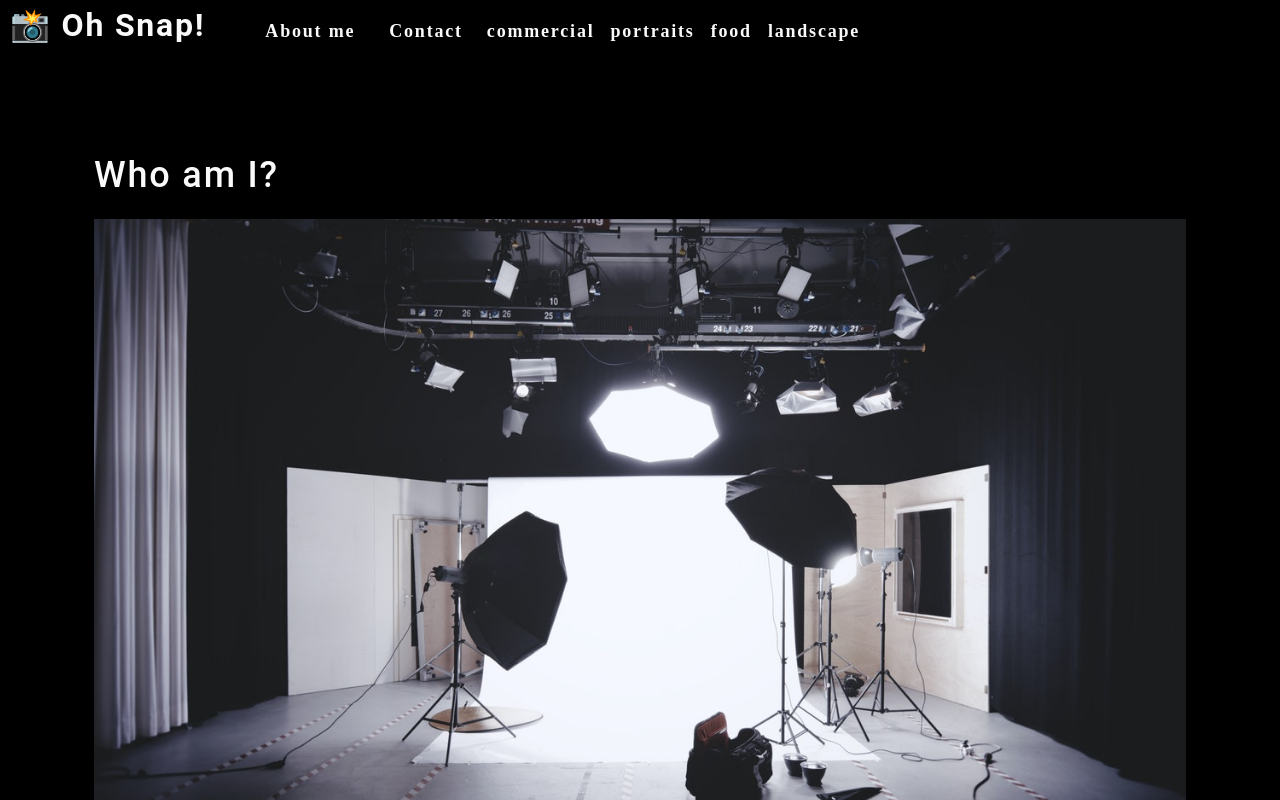
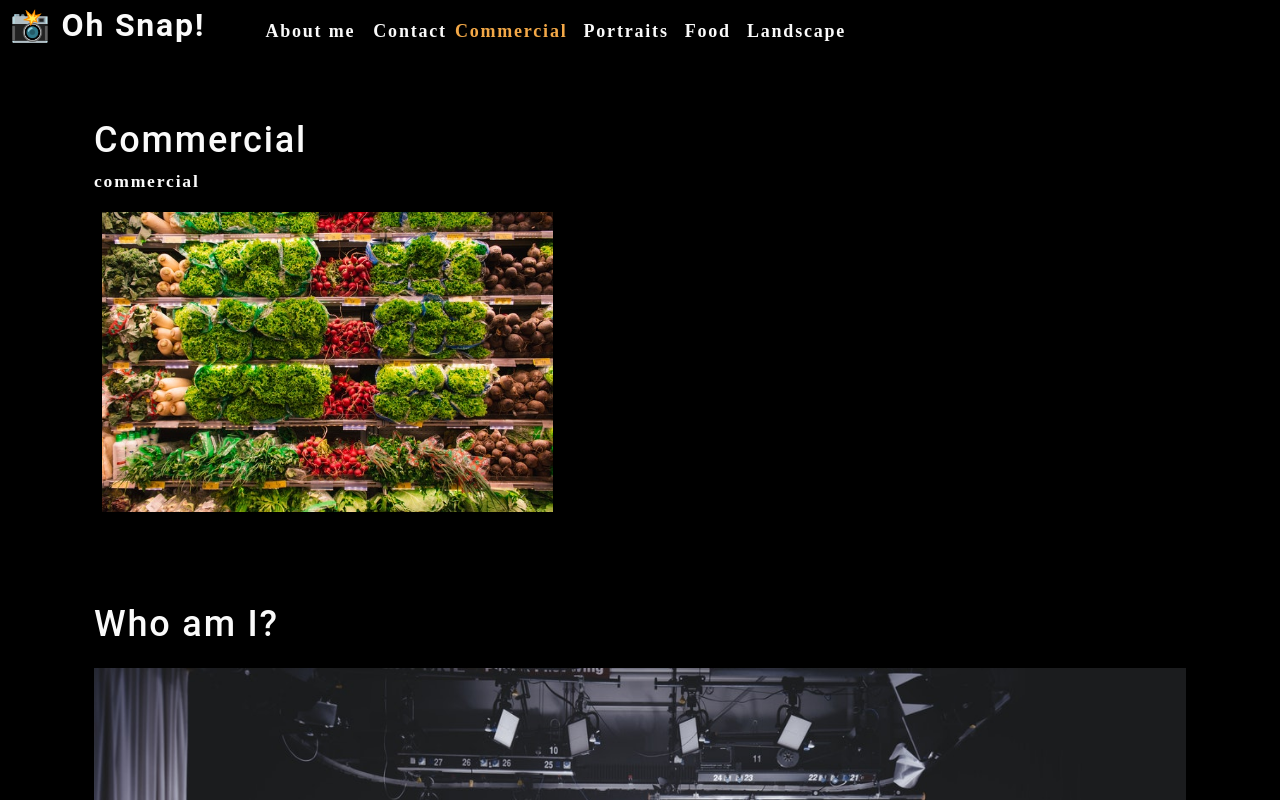
Before and after one commit to Ortaylo/photo-port, a React (Create React App) app: page / in a window 1280 px wide. Shown: the top 800 px of the page. Built offline with nearby package versions, Linux system fonts and the light colour scheme.

Commit message:
gallery states created

```diff
--- a/src/App.js
+++ b/src/App.js
@@ -1,14 +1,33 @@
-import React from 'react';
+import React, { useState } from 'react';
+import Nav from './components/Nav';
 import About from './components/About';
-import Nav from './components/Nav';
-import './App.css';
+import Gallery from './components/Gallery';
 
 function App() {
+  const [categories] = useState([
+    {
+      name: 'commercial',
+      description: 'Photos of grocery stores, food trucks, and other commercial projects',
+    },
+    { name: 'portraits', description: 'Portraits of people in my life' },
+    { name: 'food', description: 'Delicious delicacies' },
+    { name: 'landscape', description: 'Fields, farmhouses, waterfalls, and the beauty of nature' },
+  ]);
+
+  const [currentCategory, setCurrentCategory] = useState(categories[0]);
+
   return (
     <div>
-      <Nav/>
+      <Nav
+        categories={categories}
+        setCurrentCategory={setCurrentCategory}
+        currentCategory={currentCategory}
+      ></Nav>
       <main>
-        <About/>
+        <div>
+          <Gallery></Gallery>
+          <About></About>
+        </div>
       </main>
     </div>
   );
--- /dev/null
+++ b/src/components/Gallery/index.js
@@ -0,0 +1,25 @@
+import React from "react";
+import { capitalizeFirstLetter } from '../../utils/helpers';
+import photo from "../../assets/small/commercial/0.jpg";
+
+function Gallery(props) {
+  const currentCategory = {
+    name: "commercial",
+    description:
+      "Photos of grocery stores, food trucks, and other commercial projects",
+  };
+  return (
+    <section>
+      <h1>{capitalizeFirstLetter(currentCategory.name)}</h1>
+      <p>{currentCategory.name}</p>
+      <div className="flex-row">
+          <img
+            src={photo}
+            alt="Commercial Example"
+            className="img-thumbnail mx-1"
+          />
+      </div>
+    </section>
+  );
+}
+export default Gallery;
--- a/src/components/Nav/index.js
+++ b/src/components/Nav/index.js
@@ -1,57 +1,56 @@
-import React from "react";
+import React, { useEffect } from "react";
+import { capitalizeFirstLetter } from "../../utils/helpers";
 
-const categories = [
-    {
-        name: "commercial",
-        description: "Photos of grocery stores, food trucks, and other commercial projects",
-    },
-    { name: "portraits", description: "Portraits of people in my life" },
-    { name: "food", description: "Delicious delicacies" },
-    {
-      name: "landscape",
+function Nav(props) {
 
-      description: "Fields, farmhouses, waterfalls, and the beauty of nature",
-    },
-]
-
-function Nav() {
-
-    function categorySelected(name) {
-        console.log(`${name} clicked`)
-    }
-
-    return(
-        <header data-testid="header" className="flex-row px-1">
+  const {
+    categories = [],
+    setCurrentCategory,
+    currentCategory,
+  } = props
+  useEffect(() => {
+    document.title = capitalizeFirstLetter(currentCategory.name);
+  }, [currentCategory]);
+  return (
+    <header className="flex-row px-1">
       <h2>
-        <a href="/" data-testid="link">
-          <span role="img" aria-label="camera"> 📸</span> Oh Snap!
+        <a data-testid="link" href="/">
+          <span role="img" aria-label="camera">
+            {" "}
+            📸
+          </span>{" "}
+          Oh Snap!
         </a>
       </h2>
       <nav>
         <ul className="flex-row">
-          <li className="mx-2" data-testid="about">
-            <a href="#about" onClick={() => categorySelected('About')}>
+          <li className="mx-2">
+            <a
+              href="#about"
+            >
               About me
             </a>
           </li>
-          <li className={"mx-2"}>
-            <span onClick={() => categorySelected('Contact')}>
-              Contact
-            </span>
+          <li>
+            <span>Contact</span>
           </li>
-          {
-            categories.map((category) => (
-              <li className="mx-1" key={category.name} >
-                <span onClick={() =>  categorySelected(category.name)}>
-                 {category.name}
-                </span>
-              </li>
-            ))
-          }
+          {categories.map((category) => (
+            <li className={`mx-1 ${
+                currentCategory.name === category.name && 'navActive'
+                }`} key={category.name}>
+              <span
+                onClick={() => {
+                  setCurrentCategory(category)
+                }}
+              >
+                {capitalizeFirstLetter(category.name)}
+              </span>
+            </li>
+          ))}
         </ul>
       </nav>
     </header>
-    );
+  );
 }
 
 export default Nav;
```
Also changed, not shown: 1 other file (tests, documents, lock files or other folders).
